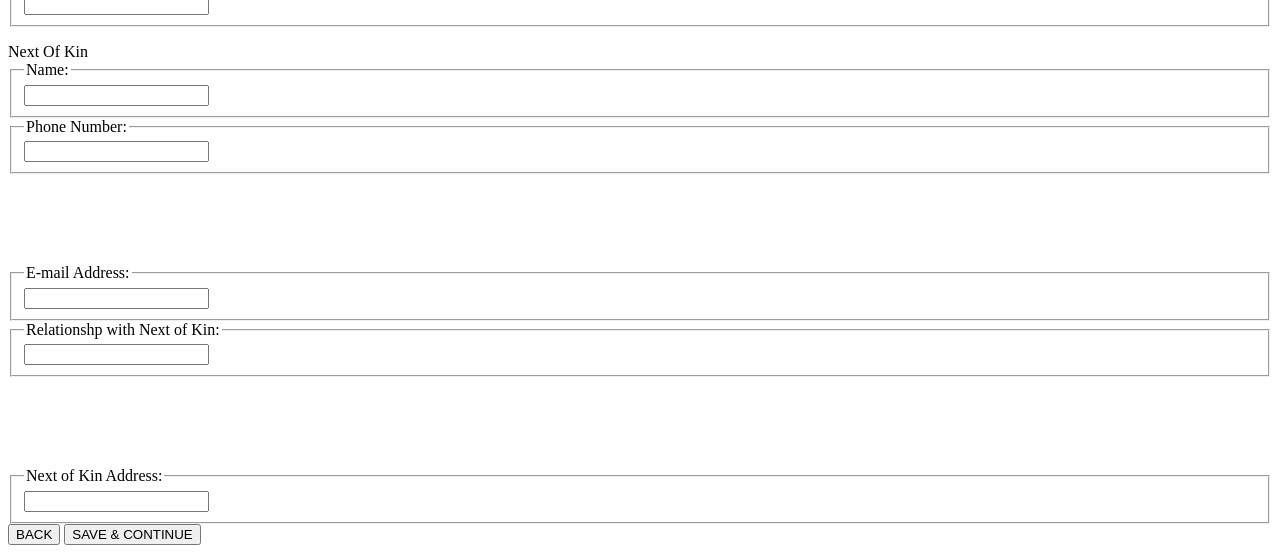
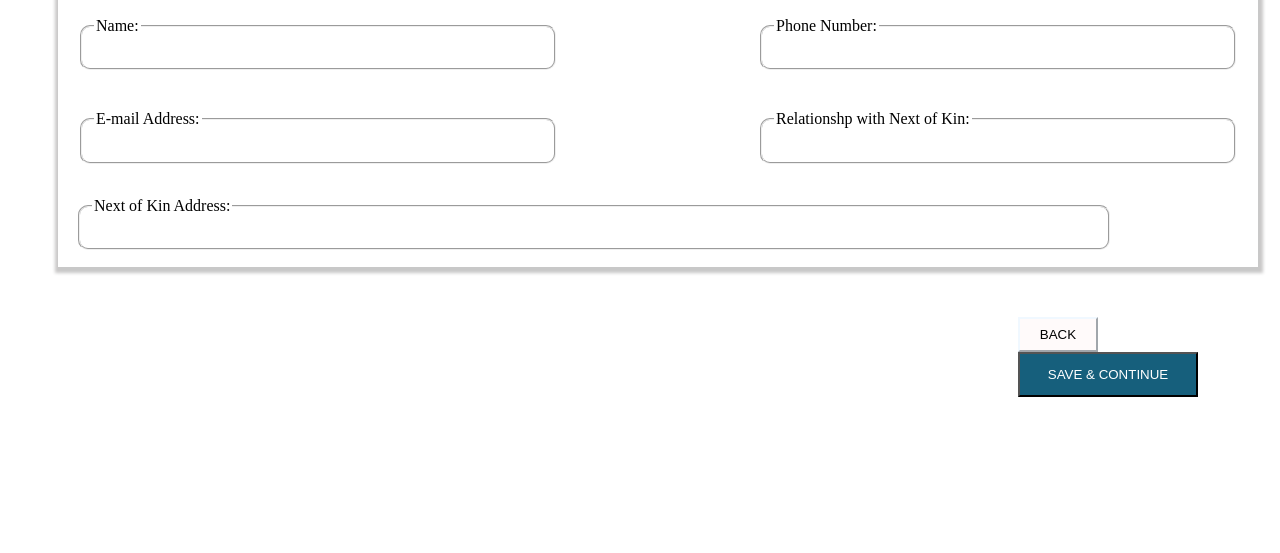
Before and after one commit to Horlhayhemi/index, a plain HTML site: page index.html in a window 1280 px wide. Shown: the part 553-1106 px from the top of the page. After the commit the page ends 958 px from the top, so only its background shows below. Drawn offline with Linux system fonts and the light colour scheme.

Commit message:
Add files via upload

```diff
--- a/index.html
+++ b/index.html
@@ -5,7 +5,7 @@
     <meta name="viewport" content="width=device-width, initial-scale=1.0">
     <title>OLAYEMI</title>
 </head>
-<link rel="stylesheet" href="2025.css">
+<link rel="stylesheet" href="ola.css">
 <body>
     <DIv class="faisol">
     <div class="st1">
```
